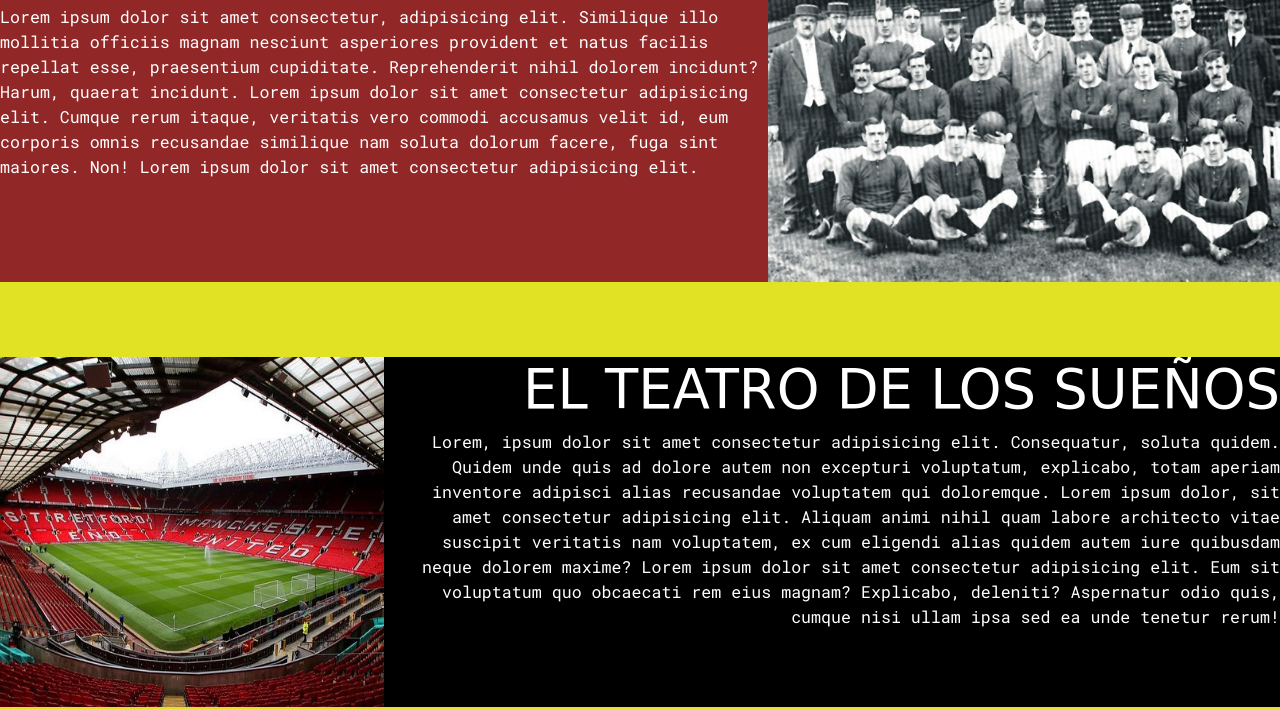
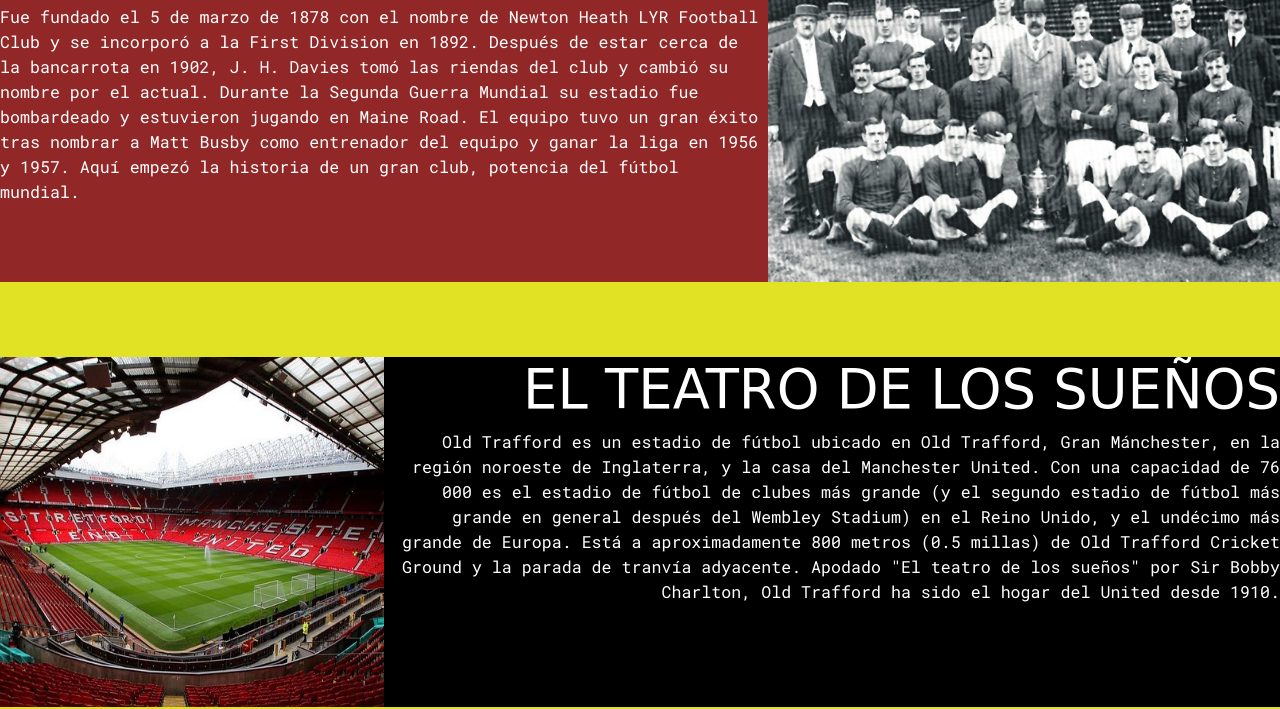
Before and after one commit to SantiagoEscalanteCarrion/ProyectoFinalDesarrolloWebCoderhouse_SantiagoEscalanteCarrion, a website: page paginas/historia.html in a window 1280 px wide. Shown: the part 509-1218 px from the top of the page. Drawn offline with nearby package versions, Linux system fonts and the light colour scheme; a web font is replaced by a local one.

Commit message:
Version Final Correccion 6 - Proyecto Final DW Santiago Escalante Carrion

```diff
--- a/paginas/historia.html
+++ b/paginas/historia.html
@@ -55,11 +55,12 @@
             <div id="padreHistoriaUno">
                 <div id="textoHistoriaUno">
                     <h2 id="subtitulo">HISTORIA DEL CLUB</h2>
-                    <p>Lorem ipsum dolor sit amet consectetur, adipisicing elit. Similique illo mollitia officiis magnam
-                        nesciunt asperiores provident et natus facilis repellat esse, praesentium cupiditate. Reprehenderit
-                        nihil dolorem incidunt? Harum, quaerat incidunt. Lorem ipsum dolor sit amet consectetur adipisicing elit.
-                        Cumque rerum itaque, veritatis vero commodi accusamus velit id, eum corporis omnis recusandae similique nam
-                        soluta dolorum facere, fuga sint maiores. Non! Lorem ipsum dolor sit amet consectetur adipisicing elit.
+                    <p>
+                        Fue fundado el 5 de marzo de 1878 con el nombre de Newton Heath LYR Football Club y se incorporó
+                         a la First Division en 1892. Después de estar cerca de la bancarrota en 1902, J. H. Davies tomó las
+                         riendas del club y cambió su nombre por el actual. Durante la Segunda Guerra Mundial su estadio fue bombardeado
+                          y estuvieron jugando en Maine Road. El equipo tuvo un gran éxito tras nombrar a Matt Busby como entrenador del equipo
+                           y ganar la liga en 1956 y 1957. Aquí empezó la historia de un gran club, potencia del fútbol mundial.
                     </p>
                 </div>
                 <div id="imgHistoriaUno" data-aos="zoom-in">
@@ -73,9 +74,12 @@
                 <div id="textoHistoriaDos">
                     <h2 id="subtitulo">EL TEATRO DE LOS SUEÑOS</h2>
                     <p>
-                        Lorem, ipsum dolor sit amet consectetur adipisicing elit. Consequatur, soluta quidem. Quidem unde quis ad dolore autem non excepturi voluptatum, explicabo, totam aperiam inventore adipisci alias recusandae voluptatem qui doloremque.
-                        Lorem ipsum dolor, sit amet consectetur adipisicing elit. Aliquam animi nihil quam labore architecto vitae suscipit veritatis nam voluptatem, ex cum eligendi alias quidem autem iure quibusdam neque dolorem maxime?
-                        Lorem ipsum dolor sit amet consectetur adipisicing elit. Eum sit voluptatum quo obcaecati rem eius magnam? Explicabo, deleniti? Aspernatur odio quis, cumque nisi ullam ipsa sed ea unde tenetur rerum!
+                        Old Trafford es un estadio de fútbol ubicado en Old Trafford, Gran Mánchester, en la región noroeste de Inglaterra,
+                        y la casa del Manchester United. Con una capacidad de 76 000 es el estadio de fútbol de clubes más grande
+                        (y el segundo estadio de fútbol más grande en general después del Wembley Stadium) en el Reino Unido, y el undécimo
+                        más grande de Europa. Está a aproximadamente 800 metros (0.5 millas) de Old Trafford Cricket Ground y la parada de
+                        tranvía adyacente.
+                        Apodado "El teatro de los sueños" por Sir Bobby Charlton, Old Trafford ha sido el hogar del United desde 1910.
                     </p>
                 </div>
                 <div id="imgHistoriaDos" data-aos="zoom-in">
```
Also changed, not shown: index.html (+3 -3 lines).
